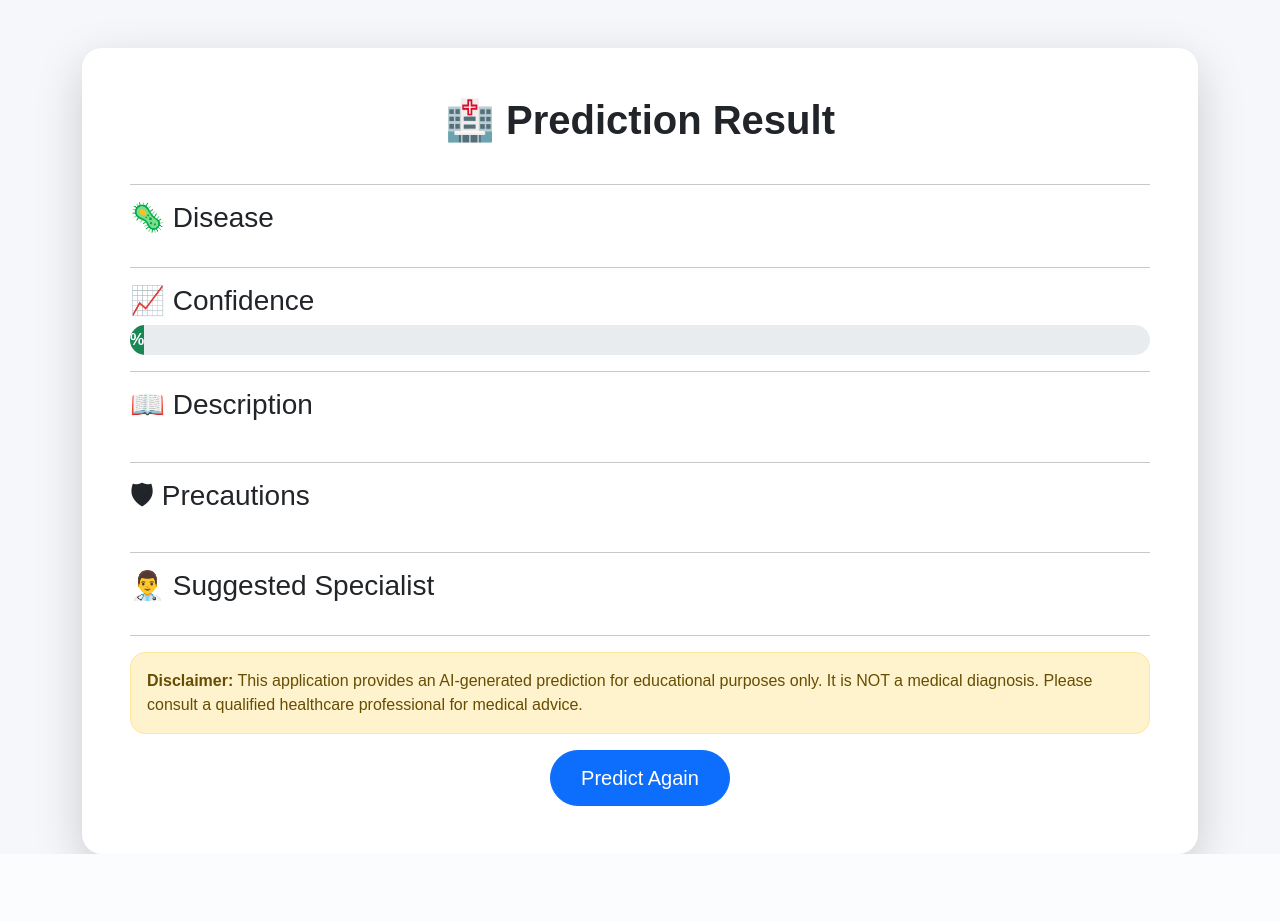
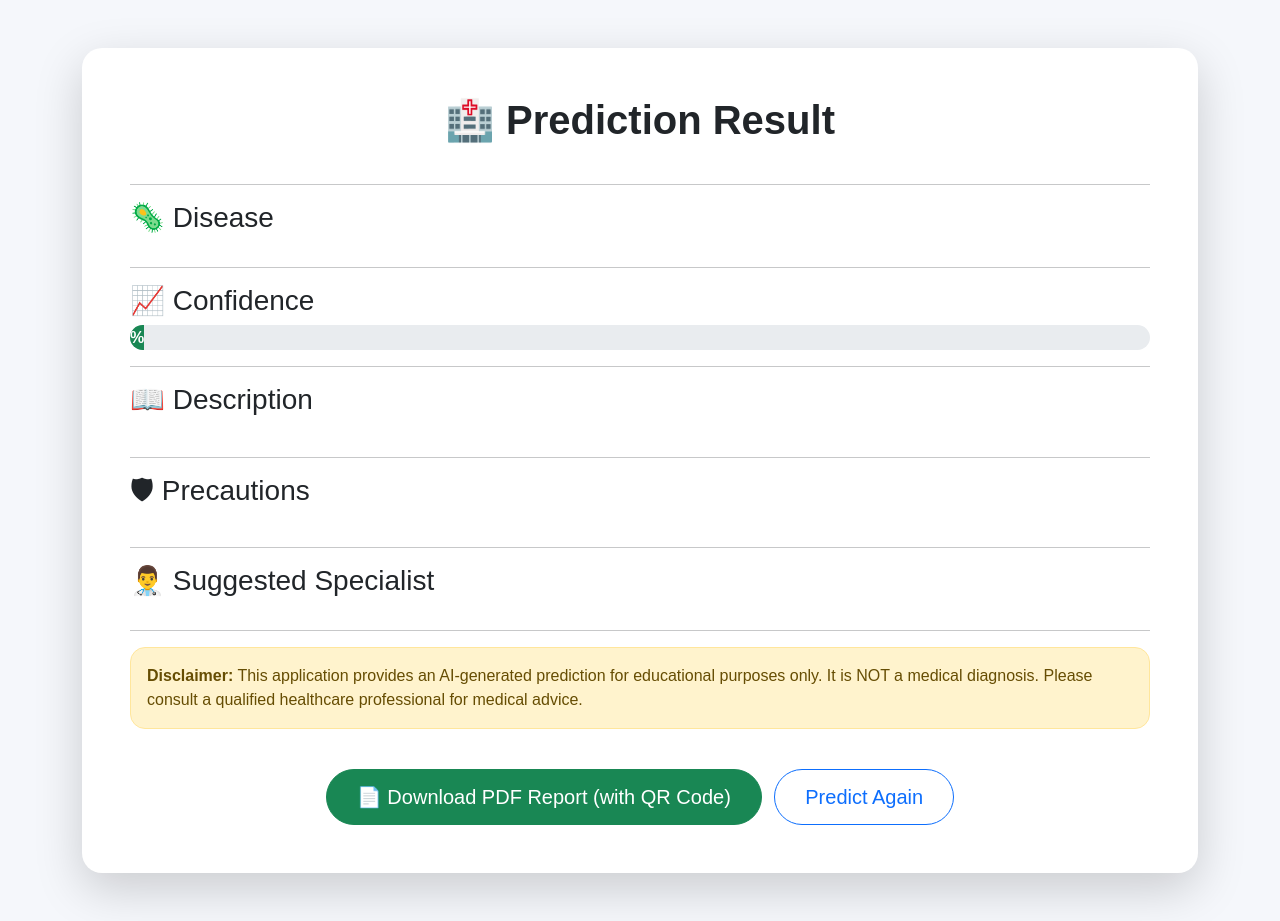
Before and after one commit to aggriya0007/AI-Healthcare-Diagnosis-Assistant, a Flask app: template templates/result.html in a window 1280 px wide. Before the commit the page ends 854 px from the top, so only its background shows below. Run offline with Flask 3, Linux system fonts and the light colour scheme; the template is opened without the code that fills it, so the values that code supplies are empty; parts of the project's set-up code (start-up, migrations or seed data) failed here and were passed over.

Commit message:
Add and update HTML templates for AI Healthcare Diagnosis Assistant

```diff
--- a/templates/result.html
+++ b/templates/result.html
@@ -2,137 +2,70 @@
 <html lang="en">
 
 <head>
-
     <meta charset="UTF-8">
-
     <meta name="viewport" content="width=device-width, initial-scale=1">
-
     <title>Prediction Result</title>
-
     <link href="https://cdn.jsdelivr.net/npm/bootstrap@5.3.3/dist/css/bootstrap.min.css" rel="stylesheet">
-
     <link rel="stylesheet" href="{{ url_for('static', filename='css/style.css') }}">
-
 </head>
 
 <body>
 
-<div class="container mt-5">
-
+    <div class="container mt-5 mb-5">
         <div class="card shadow-lg p-5">
 
-<h1 class="text-center mb-4">
-
-🏥 Prediction Result
-
-</h1>
+            <h1 class="text-center mb-4">🏥 Prediction Result</h1>
 
             <hr>
 
-<h3>
-
-🦠 Disease
-
-</h3>
-
-<h2 class="text-primary">
-
-{{ disease }}
-
-</h2>
+            <h3>🦠 Disease</h3>
+            <h2 class="text-primary">{{ disease }}</h2>
 
             <hr>
 
-<h3>
-
-📈 Confidence
-
-</h3>
-
-<div class="progress">
-
-<div
-class="progress-bar bg-success"
-style="width:{{ confidence }}%;">
-
+            <h3>📈 Confidence</h3>
+            <div class="progress" style="height: 25px;">
+                <div class="progress-bar bg-success" style="width:{{ confidence }}%;">
                     {{ confidence }}%
-
                 </div>
-
             </div>
 
             <hr>
 
-<h3>
-
-📖 Description
-
-</h3>
-
-<p>
-
-{{ description }}
-
-</p>
+            <h3>📖 Description</h3>
+            <p>{{ description }}</p>
 
             <hr>
 
-<h3>
-
-🛡 Precautions
-
-</h3>
-
+            <h3>🛡 Precautions</h3>
             <ul>
-
                 {% for p in precautions %}
-
                 <li>{{ p }}</li>
-
                 {% endfor %}
-
             </ul>
 
             <hr>
 
-<h3>
-
-👨‍⚕ Suggested Specialist
-
-</h3>
-
-<h4>
-
-{{ doctor }}
-
-</h4>
+            <h3>👨‍⚕ Suggested Specialist</h3>
+            <h4>{{ doctor }}</h4>
 
             <hr>
 
             <div class="alert alert-warning">
-
-<strong>Disclaimer:</strong>
-
-This application provides an AI-generated prediction for educational purposes only.
-
-It is NOT a medical diagnosis.
-
-Please consult a qualified healthcare professional for medical advice.
-
+                <strong>Disclaimer:</strong> This application provides an AI-generated prediction for educational purposes only. It is NOT a medical diagnosis. Please consult a qualified healthcare professional for medical advice.
             </div>
 
-<div class="text-center">
-
-<a href="/predict" class="btn btn-primary btn-lg">
-
+            <!-- Download PDF & Action Buttons -->
+            <div class="text-center mt-4">
+                <a href="{{ url_for('download_report') }}" class="btn btn-success btn-lg me-2">
+                    📄 Download PDF Report (with QR Code)
+                </a>
+                <a href="{{ url_for('predict') }}" class="btn btn-outline-primary btn-lg">
                     Predict Again
-
                 </a>
-
             </div>
 
         </div>
-
     </div>
 
 </body>
```
Lines whose indentation alone changed are shown as unchanged.
